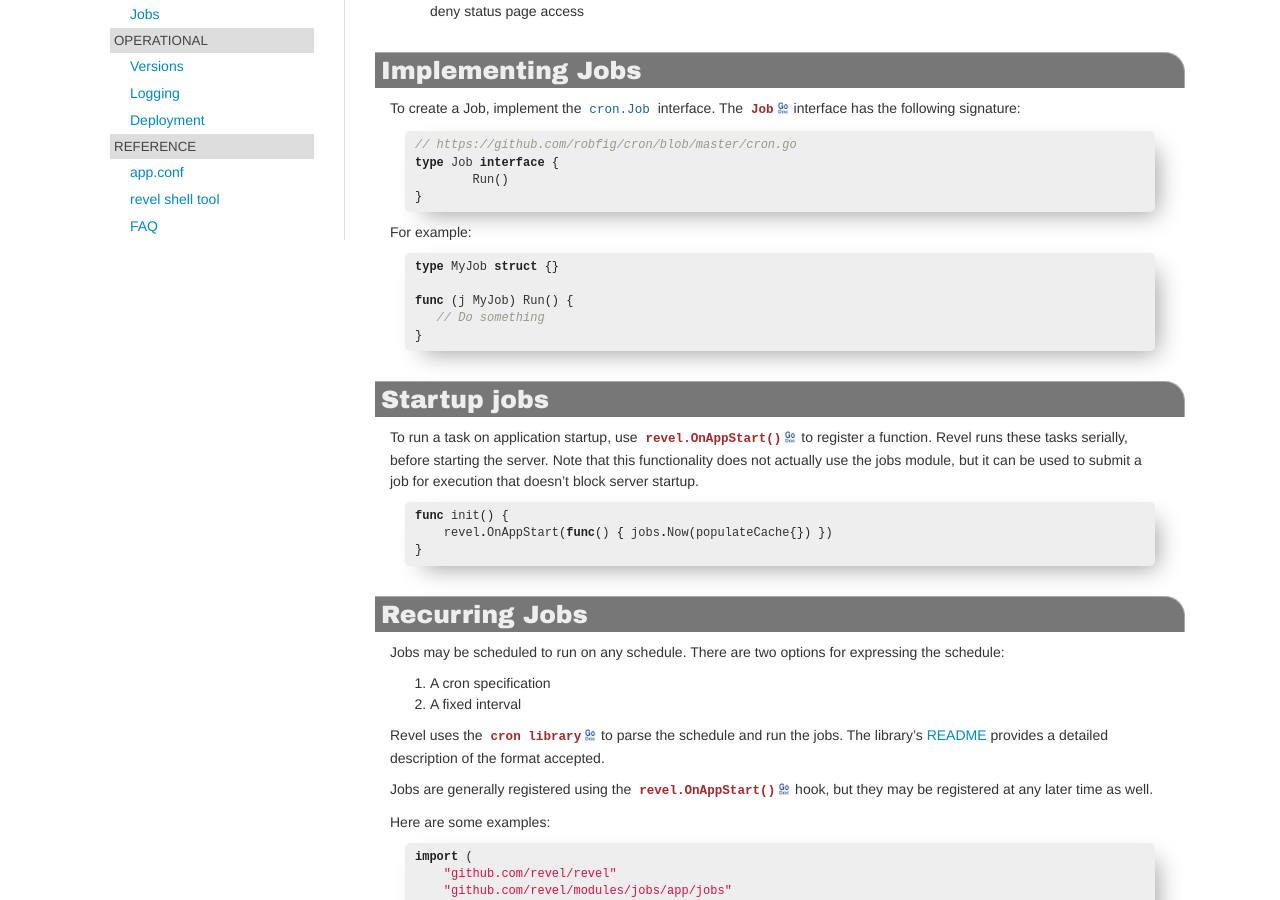
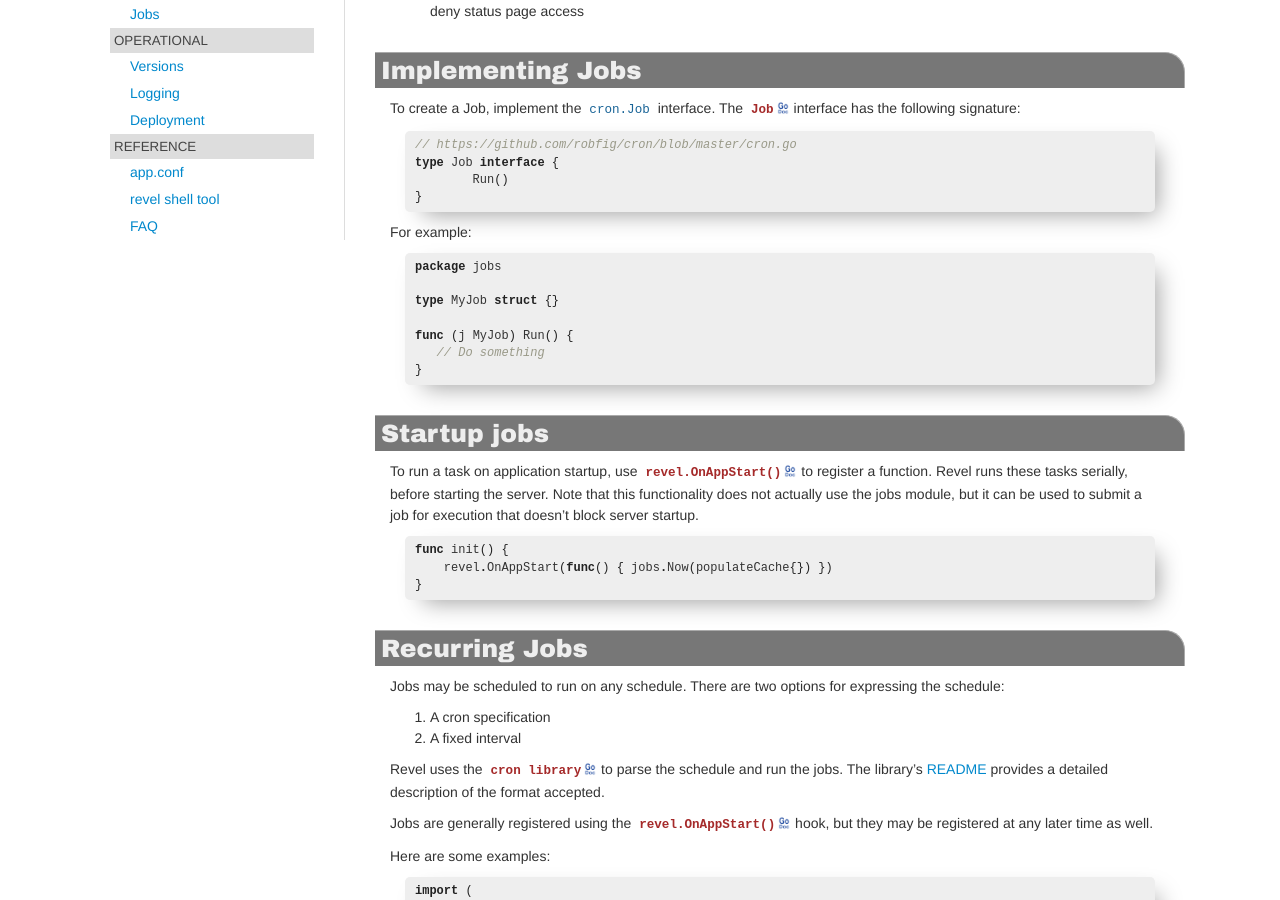
Before and after one commit to revel/revel.github.io, a Jekyll site: the page built from manual/jobs.md, in a window 1280 px wide and 900 px high, scrolled down 658 px. Built offline with Jekyll 4.4.1, drawn with Linux system fonts in a browser that asks for light colours; nearby versions of some CDN libraries; some of the changed text lies outside the part shown.

Commit message:
Clarify jobs package and link to booking example

```diff
--- a/manual/jobs.md
+++ b/manual/jobs.md
@@ -49,6 +49,8 @@ type Job interface {
 For example:
 
 {% highlight go %}
+package jobs
+
 type MyJob struct {}
 
 func (j MyJob) Run() {
@@ -221,3 +223,4 @@ so). [See here for discussion](https://groups.google.com/forum/?fromgroups=#!top
 
 <hr>
 - Issues tagged with [`jobs`](https://github.com/revel/revel/labels/topic-jobs)
+- [Booking](https://github.com/revel/samples/tree/master/booking) sample uses the jobs module.
```
